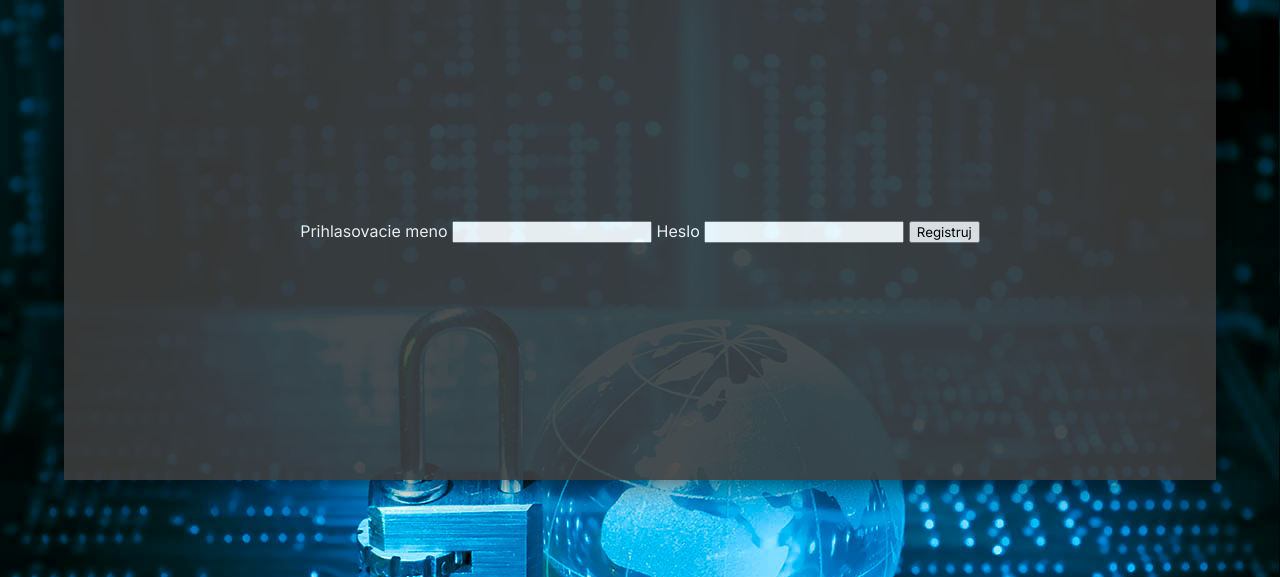
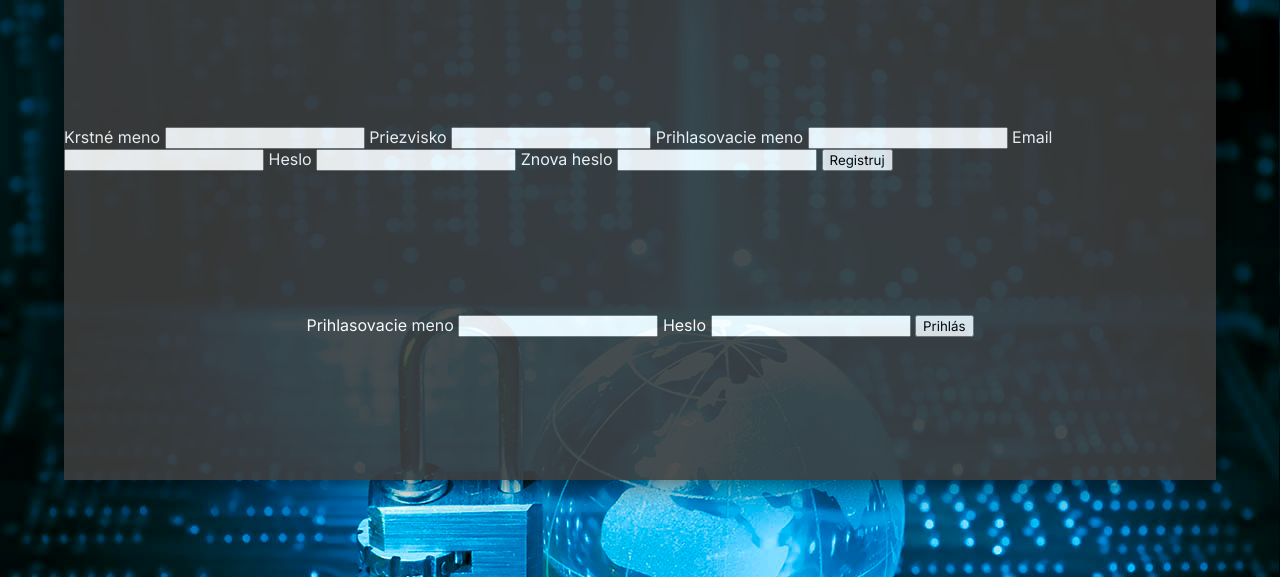
Before and after one commit to xburir/upb-zadanie2-webapi, a Flask app: page /pass in a window 1280 px wide. Shown: the top 577 px of the page. Run offline with Flask 2, Linux system fonts and the light colour scheme; some libraries are stand-ins or nearby versions.

Commit message:
FEAT: register and login with trash salt and hash generator

```diff
--- a/flaskr/app.py
+++ b/flaskr/app.py
@@ -11,7 +11,6 @@ from decryption import decrypt_file
 from werkzeug.utils import secure_filename
 from encryption import encrypt_file
 from generate_key import generate_key
-from passlib.hash import sha256_crypt
 from flask_mysqldb import MySQL
 import rsa
 import sys
@@ -205,13 +204,13 @@ def generate_hashed_pass(salt,password):
     #priklad vytvorenia hashovaneho hesla
     return salt+password+salt
 
-def register(name,password):
+def register(userName,password,firstName,lastName,email):
     salt = generate_salt(password)
     hashed_pass = generate_hashed_pass(salt,password)
     try:
         cursor = mysql.connection.cursor()
-        statement = ("INSERT INTO users (name,hashed_password,salt) VALUES(%s,%s,%s)")
-        params = (name,hashed_pass,salt)
+        statement = ("INSERT INTO users (userName,hashed_pass,salt,firstName,lastName,email) VALUES(%s,%s,%s,%s,%s,%s)")
+        params = (userName,hashed_pass,salt,firstName,lastName,email)
         cursor.execute(statement,params)
         mysql.connection.commit()
         flash("register susccess")
@@ -219,16 +218,40 @@ def register(name,password):
     except Exception as e:
         print(e)
         if(e.args[0] == 1062):
-            flash("Username already exists")
+            flash("Username or email address already exists")
+
+
+def login(userName,password):
+    salt = generate_salt(password)
+    hashed_pass = generate_hashed_pass(salt,password)
+    cursor = mysql.connection.cursor()
+    cursor.execute("SELECT * FROM users WHERE userName = %s",[userName])
+    response = cursor.fetchone()
+    if(hashed_pass == response[4]):
+        flash("prihlásený")
+    else:
+        flash("Nesprávne meno alebo heslo")
 
 
 @app.route('/pass', methods=['GET', 'POST'])
 def password():
     if "register" in request.form:
-        name = request.form.get("userName")
+        firstName = request.form.get("firstName")
+        lastName = request.form.get("lastName")
+        email = request.form.get("email")
+        userName = request.form.get("userName")
         password = request.form.get("password")
-        register(name,password)
+        passAgain = request.form.get("passwordAgain")
 
+        if(password != passAgain):
+            flash("Passwords dont match")
+            return render_template('pass.html.jinja')
+        register(userName,password,firstName,lastName,email)
+
+    if "login" in request.form:
+        userName = request.form.get("userName")
+        password = request.form.get("password")
+        login(userName,password)
 
 
     return render_template('pass.html.jinja')
--- a/flaskr/templates/pass.html.jinja
+++ b/flaskr/templates/pass.html.jinja
@@ -19,11 +19,36 @@
             <p>{{mesg}}</p>
         {% endfor %}
       <form method=post enctype=multipart/form-data>
+
+
+        <label for="firstName">Krstné meno</label>
+        <input type="text" id="firstName" maxlength="20" name="firstName" required>
+
+        <label for="lastName">Priezvisko</label>
+        <input type="text" id="lastName" maxlength="20" name="lastName" required>
+
         <label for="userName">Prihlasovacie meno</label>
-        <input type="text" id="userName" maxlength="64" name="userName">
+        <input type="text" id="userName" maxlength="20" name="userName" required>
+
+        <label for="email">Email</label>
+        <input type="email" id="email" name="email" required>
+
         <label for="password">Heslo</label>
-        <input type="password" id="password" maxlength="64" name="password">
+        <input type="password" id="password" maxlength="30" name="password" required>
+
+        <label for="passwordAgain">Znova heslo</label>
+        <input type="password" id="passwordAgain" maxlength="30" name="passwordAgain" required>
+
         <input type=submit value=Registruj name=register>
+      </form>
+      <form method=post enctype=multipart/form-data>
+        <label for="userName">Prihlasovacie meno</label>
+        <input type="text" id="userName" maxlength="20" name="userName" required>
+        <label for="password">Heslo</label>
+        <input type="password" id="password" maxlength="30" name="password" required>
+
+        <input type=submit value=Prihlás name=login>
+
       </form>
     </section>
 
```
Also changed, not shown: flaskr/templates/base.html.jinja (line endings or trailing spaces).
